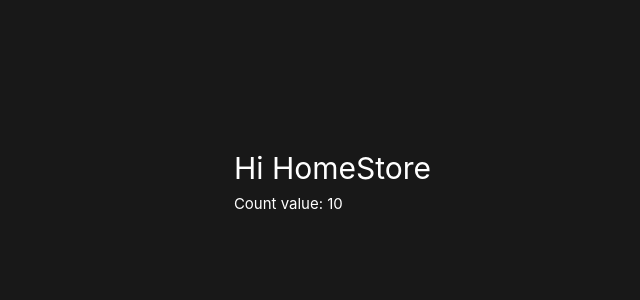
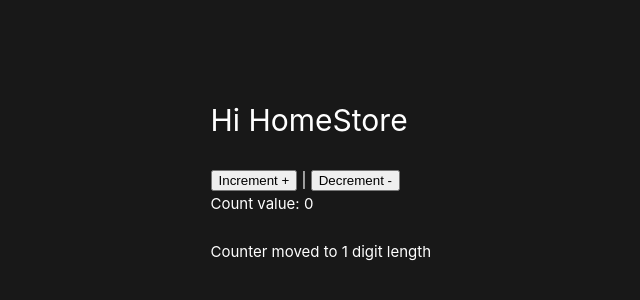
Before and after one commit to HugoBzn/pinia-tutorial, a Vue app: page / in a window 1280 px wide. Shown: the part 220-520 px from the top of the page, without its empty margins (209-849 px from the left). Built offline with nearby package versions, Linux system fonts and the light colour scheme.

Commit message:
Need for getters

```diff
--- a/src/components/Counter.vue
+++ b/src/components/Counter.vue
@@ -1,13 +1,26 @@
 <template>
   <div>
+    <button @click="increment">Increment +</button> |
+    <button @click="decrement">Decrement -</button>
     <!-- Have count value -->
     <p>Count value: {{ store.count }}</p>
+    <br />
+    <p>Counter moved to {{ store.countDigitLength }} digit length</p>
   </div>
 </template>
 
 <script setup>
 import { useCounterStore } from "@/stores/counter";
+
 const store = useCounterStore();
+
+function increment() {
+  store.count++;
+}
+
+function decrement() {
+  store.count--;
+}
 </script>
 
 <style scoped></style>
--- a/src/components/HomeStore.vue
+++ b/src/components/HomeStore.vue
@@ -1,6 +1,7 @@
 <template>
   <div>
     <h1>Hi HomeStore</h1>
+    <br />
     <Counter />
   </div>
 </template>
--- a/src/stores/counter.js
+++ b/src/stores/counter.js
@@ -3,6 +3,9 @@ import { defineStore } from "pinia";
 
 export const useCounterStore = defineStore("counter", {
   state: () => ({
-    count: 10,
+    count: 0,
   }),
+  getters: {
+    countDigitLength: (state) => state.count.toString().length,
+  },
 });
```
